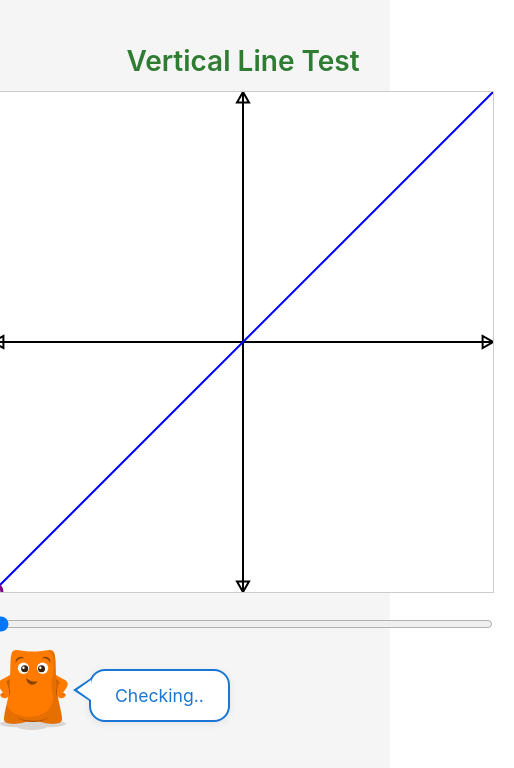
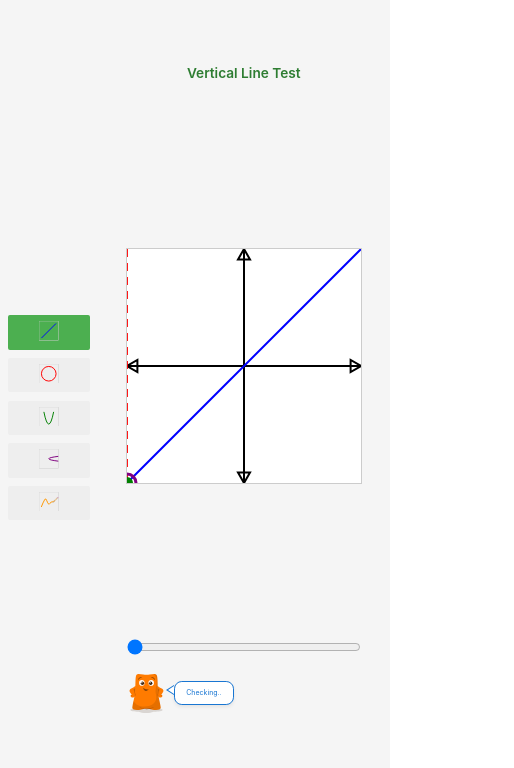
Before and after one commit to Content-Interactives/Vertical_Line_Test, a React (Vite) app: page / in a window 390 px wide. Shown: the top 768 px of the page, 514 px wide, since content can reach past the window. Built offline with nearby package versions, Linux system fonts and the light colour scheme.

Commit message:
WIP, fixing up CSS to be mobile friendly

```diff
--- a/src/App-refactored.tsx
+++ b/src/App-refactored.tsx
@@ -21,7 +21,7 @@ function GraphTitle() {
       top: -50,
       left: '50%',
       transform: 'translateX(-50%)',
-      fontSize: 28,
+      fontSize: '3.5vw',
       fontWeight: 600,
       color: '#2e7d32',
       zIndex: 10,
--- a/src/App.css
+++ b/src/App.css
@@ -24,12 +24,12 @@
   flex-direction: column;
   align-items: center;
   justify-content: center;
-  padding: 20px;
+  padding: 2vw;
 }
 
 h1 {
   color: #333;
-  margin-bottom: 20px;
+  margin-bottom: 2vh;
 }
 
 .App-link {
@@ -46,10 +46,10 @@ h1 {
 }
 
 .title-container {
-  height: 40px; /* Fixed height to prevent layout shift */
-  margin-bottom: 20px;
+  height: 5vh; /* Fixed height to prevent layout shift */
+  margin-bottom: 2vh;
   position: relative;
-  width: 500px; /* Match the canvas width */
+  width: 60vw; /* Match the canvas width */
   display: flex;
   justify-content: center;
   align-items: center;
@@ -57,7 +57,7 @@ h1 {
 
 .function-title {
   color: #4CAF50;
-  font-size: 28px;
+  font-size: 3.5vw;
   font-weight: bold;
   text-align: center;
   animation: simpleFadeIn 1.5s ease-in-out;
@@ -81,36 +81,36 @@ h1 {
 .speech-bubble {
   position: relative;
   background: #fff;
-  border-radius: 16px;
-  padding: 14px 24px;
+  border-radius: 2vw;
+  padding: 1.5vw 3vw;
   color: #1976d2;
-  border: 2px solid #1976d2;
-  max-width: 220px;
-  font-size: 1.1rem;
-  margin-bottom: 8px;
-  box-shadow: 0 2px 8px rgba(0,0,0,0.07);
+  border: 0.25vw solid #1976d2;
+  max-width: 25vw;
+  font-size: 1.8vw;
+  margin-bottom: 1vh;
+  box-shadow: 0 0.5vw 1vw rgba(0,0,0,0.07);
 }
 
 .speech-bubble::before {
   content: '';
   position: absolute;
-  left: -18px; /* Position the tail to the left */
-  bottom: 18px; /* Vertically center the tail */
+  left: -2.25vw; /* Position the tail to the left */
+  bottom: 2.25vw; /* Vertically center the tail */
   width: 0;
   height: 0;
-  border-top: 12px solid transparent;
-  border-bottom: 12px solid transparent;
-  border-right: 18px solid #1976d2; /* Tail border color */
+  border-top: 1.5vw solid transparent;
+  border-bottom: 1.5vw solid transparent;
+  border-right: 2.25vw solid #1976d2; /* Tail border color */
 }
 
 .speech-bubble::after {
   content: '';
   position: absolute;
-  left: -14px; /* Position the tail to the left */
-  bottom: 20px; /* Vertically center the tail */
+  left: -1.75vw; /* Position the tail to the left */
+  bottom: 2.5vw; /* Vertically center the tail */
   width: 0;
   height: 0;
-  border-top: 10px solid transparent;
-  border-bottom: 10px solid transparent;
-  border-right: 14px solid #fff; /* Tail fill color */
+  border-top: 1.25vw solid transparent;
+  border-bottom: 1.25vw solid transparent;
+  border-right: 1.75vw solid #fff; /* Tail fill color */
 }
--- a/src/App.tsx
+++ b/src/App.tsx
@@ -58,7 +58,7 @@ function FlexiSliderColumn({ flexiImg, verticalLineX, handleSliderChange, slider
   }
 
   return (
-    <div style={{ width: 500, display: 'flex', flexDirection: 'column', alignItems: 'center', margin: '20px 0' }}>
+          <div style={{ width: '60vw', display: 'flex', flexDirection: 'column', alignItems: 'center', margin: '2vh 0' }}>
       <input
         type="range"
         min={0}
@@ -68,9 +68,9 @@ function FlexiSliderColumn({ flexiImg, verticalLineX, handleSliderChange, slider
         style={{ width: '100%', cursor: 'pointer' }}
         disabled={sliderDisabled}
       />
-      <div style={{ width: 500, display: 'flex', alignItems: 'flex-end', marginTop: 16 }}>
-        <img src={flexiImg} alt="Flexi" style={{ width: 80, height: 80 }} />
-        <div className="speech-bubble" style={{ marginLeft: 16, marginBottom: 8 }}>
+      <div style={{ width: '60vw', display: 'flex', alignItems: 'flex-end', marginTop: '2vh' }}>
+        <img src={flexiImg} alt="Flexi" style={{ width: '10vw', height: '10vw' }} />
+        <div className="speech-bubble" style={{ marginLeft: '2vw', marginBottom: '1vh' }}>
           {speechText}
         </div>
       </div>
@@ -85,7 +85,7 @@ function GraphTitle() {
       top: -50,
       left: '50%',
       transform: 'translateX(-50%)',
-      fontSize: 28,
+              fontSize: '3.5vw',
       fontWeight: 600,
       color: '#2e7d32',
       zIndex: 10,
@@ -175,7 +175,7 @@ function App() {
             flexDirection: 'column',
             alignItems: 'center',
             justifyContent: 'center',
-            height: 500,
+            height: '60vh',
             position: 'relative'
           }}>
             <GraphTitle />
@@ -187,8 +187,8 @@ function App() {
               />
             ) : (
               <GraphCanvas
-                width={500}
-                height={500}
+                width={Math.min(window.innerWidth * 0.6, window.innerHeight * 0.6)}
+                height={Math.min(window.innerWidth * 0.6, window.innerHeight * 0.6)}
                 selectedAnimation={selectedAnimation}
                 verticalLineX={verticalLineX}
                 verticalLineTestActive={true}
@@ -205,7 +205,7 @@ function App() {
             isActivelyDrawing={isActivelyDrawing}
           />
           {sliderDisabled && (
-            <div style={{ color: 'red', marginTop: 8 }}>
+            <div style={{ color: 'red', marginTop: '1vh' }}>
               Vertical line test failed: more than one intersection!
             </div>
           )}
--- a/src/components/AnimationMenu.tsx
+++ b/src/components/AnimationMenu.tsx
@@ -26,19 +26,19 @@ interface AnimationMenuProps {
 
 export default function AnimationMenu({ selected, onSelect }: AnimationMenuProps) {
   return (
-    <div style={{ width: 200, padding: 16 }}>
+    <div style={{ width: '25vw', padding: '2vw' }}>
       {animations.map(anim => (
         <button
           key={anim.key}
           style={{
             display: 'block',
-            marginBottom: 8,
+            marginBottom: '1vh',
             background: selected === anim.key ? '#4caf50' : '#eee',
             color: selected === anim.key ? 'white' : 'black',
             width: '100%',
-            padding: 12,
+            padding: '1.5vw',
             border: 'none',
-            borderRadius: 4,
+            borderRadius: '0.5vw',
             cursor: 'pointer'
           }}
           onClick={() => onSelect(anim.key)}
--- a/src/components/FlexiController.tsx
+++ b/src/components/FlexiController.tsx
@@ -37,13 +37,13 @@ export default function FlexiController({
         disabled={sliderDisabled}
       />
       <div style={{ width: maxValue, display: 'flex', alignItems: 'flex-end', marginTop: 16 }}>
-        <img src={flexiImg} alt="Flexi" style={{ width: 80, height: 80 }} />
-        <div className="speech-bubble" style={{ marginLeft: 16, marginBottom: 8 }}>
+        <img src={flexiImg} alt="Flexi" style={{ width: '10vw', height: '10vw' }} />
+        <div className="speech-bubble" style={{ marginLeft: '2vw', marginBottom: '1vh' }}>
           {speechText}
         </div>
       </div>
       {isTestFailed && (
-        <div style={{ color: 'red', marginTop: 8 }}>
+        <div style={{ color: 'red', marginTop: '1vh' }}>
           Vertical line test failed: more than one intersection!
         </div>
       )}
--- a/src/components/miniGraphics.tsx
+++ b/src/components/miniGraphics.tsx
@@ -2,7 +2,7 @@ import React from 'react';
 
 export function MiniLineGraph() {
   return (
-    <svg width="40" height="40">
+    <svg width="5vw" height="5vw" viewBox="0 0 40 40">
       <line x1="5" y1="35" x2="35" y2="5" stroke="blue" strokeWidth="2" />
       <rect x="0" y="0" width="40" height="40" fill="none" stroke="#ccc" />
     </svg>
@@ -11,7 +11,7 @@ export function MiniLineGraph() {
 
 export function MiniCircleGraph() {
   return (
-    <svg width="40" height="40">
+    <svg width="5vw" height="5vw" viewBox="0 0 40 40">
       <circle cx="20" cy="20" r="15" stroke="red" strokeWidth="2" fill="none" />
       <rect x="0" y="0" width="40" height="40" fill="none" stroke="#ccc" />
     </svg>
@@ -21,7 +21,7 @@ export function MiniCircleGraph() {
 export function MiniParabolaGraph() {
   // Downward-opening parabola (hill shape)
   return (
-    <svg width="40" height="40">
+    <svg width="5vw" height="5vw" viewBox="0 0 40 40">
       <path
         d="M10,10 Q20,60 30,10"
         stroke="green"
@@ -36,7 +36,7 @@ export function MiniParabolaGraph() {
 export function MiniParabola2Graph() {
   // Rightward-opening parabola (x = a(y-k)^2 + h)
   return (
-    <svg width="40" height="40">
+    <svg width="5vw" height="5vw" viewBox="0 0 40 40">
       <path
         d="M40,15 Q0,20 40,25"
         stroke="purple"
@@ -50,7 +50,7 @@ export function MiniParabola2Graph() {
 
 export function MiniDrawIcon() {
   return (
-    <svg width="40" height="40">
+    <svg width="5vw" height="5vw" viewBox="0 0 40 40">
       {/* Hand-drawn style curve with chaos/irregularity */}
       <path
         d="M5,30 Q8,22 12,15 Q14,12 16,18 Q20,28 22,24 Q25,19 28,20 Q29,21 30,19 Q31,18 32,18"
--- a/src/index.css
+++ b/src/index.css
@@ -1,13 +1,26 @@
 body {
   margin: 0;
+  padding: 0;
   font-family: -apple-system, BlinkMacSystemFont, 'Segoe UI', 'Roboto', 'Oxygen',
     'Ubuntu', 'Cantarell', 'Fira Sans', 'Droid Sans', 'Helvetica Neue',
     sans-serif;
   -webkit-font-smoothing: antialiased;
   -moz-osx-font-smoothing: grayscale;
+  font-size: 2vw;
+  line-height: 1.4;
+  overflow-x: hidden;
 }
 
 code {
   font-family: source-code-pro, Menlo, Monaco, Consolas, 'Courier New',
     monospace;
+  font-size: 1.8vw;
 }
+
+* {
+  box-sizing: border-box;
+}
+
+html {
+  font-size: 2vw;
+}
```
Also changed, not shown: src/components/DrawFunction.tsx (+8 -8 lines).
